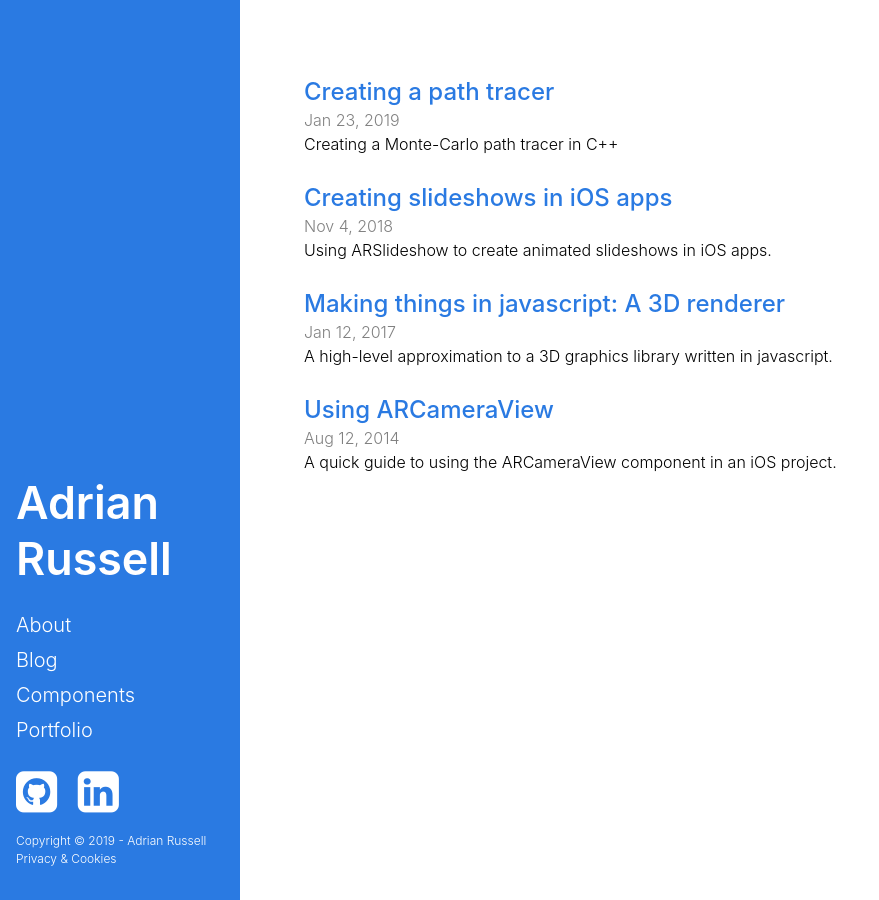
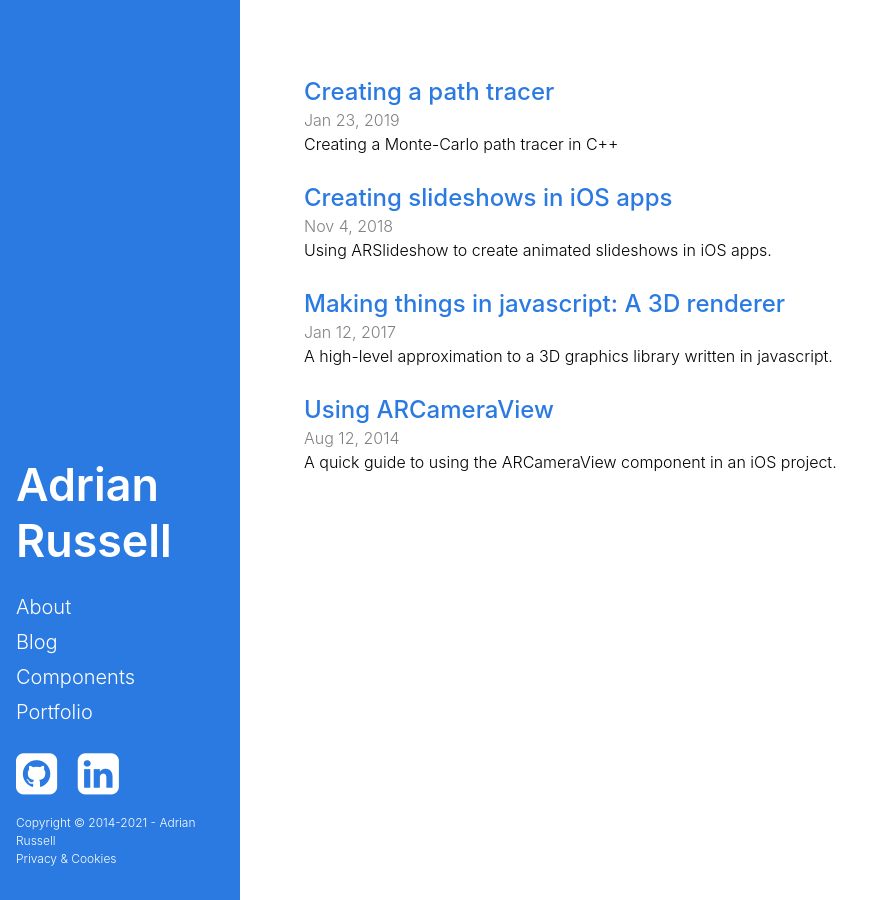
Before and after one commit to aderussell/aderussell.github.io, a Jekyll site: the page built from index.md, in a window 1280 px wide. Shown: the whole page, without its empty margins (0-879 px from the left). Built offline with Jekyll 4.4.1, drawn with Linux system fonts in a browser that asks for light colours; nearby versions of some CDN libraries.

Commit message:
Update copyright

```diff
--- a/_config.yml
+++ b/_config.yml
@@ -1,6 +1,6 @@
 # Site settings
 title: Adrian Russell
-copyright: "Copyright © 2019 - Adrian Russell"
+copyright: "Copyright © 2014-2021 - Adrian Russell"
 description: "Adrian Russell is a software engineer based in the South West of England, UK. Adrian specialises in development for iOS and Mac OS X."
 baseurl: ""
 url: "https://adrianrussell.co.uk"
```
